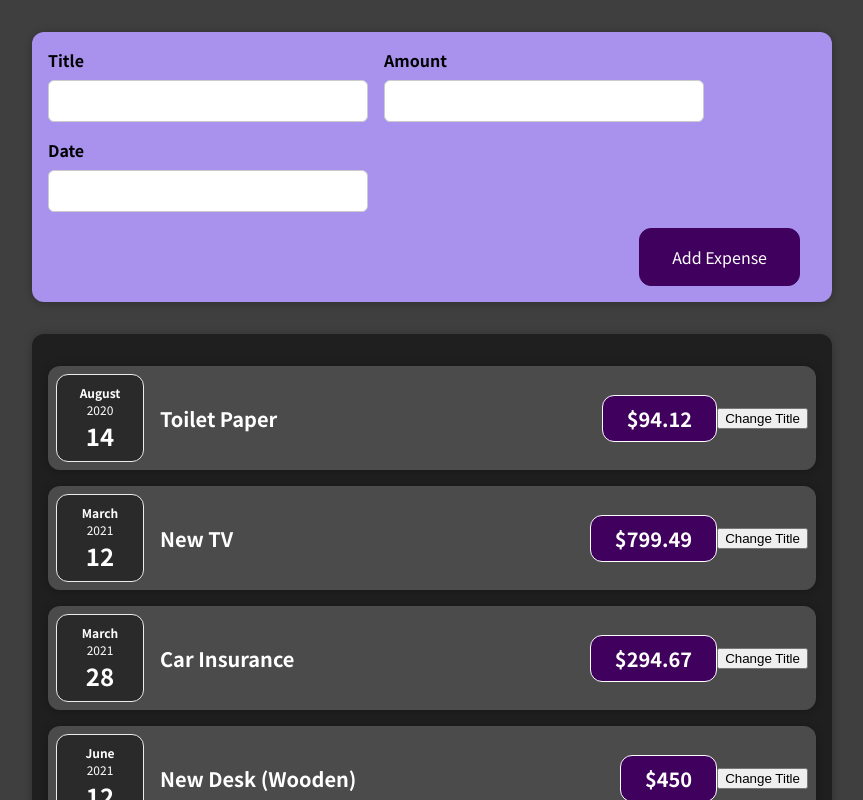
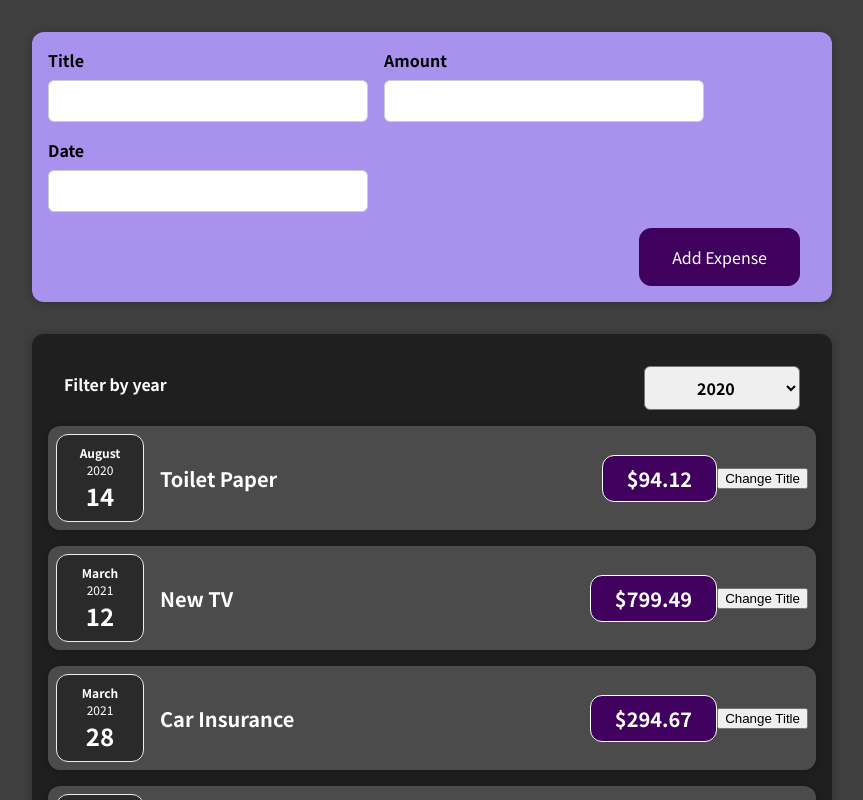
Before and after one commit to DylanAttal/react-complete-guide, a React (Create React App) app: page / in a window 1280 px wide. Shown: the top 800 px of the page, without its empty margins (208-1071 px from the left). Built offline with nearby package versions, Linux system fonts and the light colour scheme.

Commit message:
two way binding makes a controlled component

```diff
--- /dev/null
+++ b/src/components/Expenses/ExpenseFilter.css
@@ -0,0 +1,24 @@
+.expenses-filter {
+  color: white;
+  padding: 0 1rem;
+}
+
+.expenses-filter__control {
+  display: flex;
+  width: 100%;
+  align-items: center;
+  justify-content: space-between;
+  margin: 1rem 0;
+}
+
+.expenses-filter label {
+  font-weight: bold;
+  margin-bottom: 0.5rem;
+}
+
+.expenses-filter select {
+  font: inherit;
+  padding: 0.5rem 3rem;
+  font-weight: bold;
+  border-radius: 6px;
+}
--- /dev/null
+++ b/src/components/Expenses/ExpenseFilter.js
@@ -0,0 +1,25 @@
+import React from 'react'
+
+import './ExpenseFilter.css'
+
+const ExpenseFilter = (props) => {
+  const dropdownChangeHandler = (event) => {
+    props.onChangeFilter(event.target.value)
+  }
+
+  return (
+    <div className='expenses-filter'>
+      <div className='expenses-filter__control'>
+        <label>Filter by year</label>
+        <select value={props.selected} onChange={dropdownChangeHandler}>
+          <option value='2022'>2022</option>
+          <option value='2021'>2021</option>
+          <option value='2020'>2020</option>
+          <option value='2019'>2019</option>
+        </select>
+      </div>
+    </div>
+  )
+}
+
+export default ExpenseFilter
--- a/src/components/Expenses/Expenses.js
+++ b/src/components/Expenses/Expenses.js
@@ -1,10 +1,23 @@
+import { useState } from 'react'
 import Card from '../UI/Card'
+import ExpenseFilter from './ExpenseFilter'
 import ExpenseItem from './ExpenseItem'
 import './Expenses.css'
 
 const Expenses = (props) => {
+  const [filteredYear, setFilteredYear] = useState('2020')
+
+  const filterChangeHandler = (selectedYear) => {
+    setFilteredYear(selectedYear)
+  }
+
   return (
+    <div>
       <Card className='expenses'>
+        <ExpenseFilter
+          selected={filteredYear}
+          onChangeFilter={filterChangeHandler}
+        />
         <ExpenseItem
           title={props.items[0].title}
           amount={props.items[0].amount}
@@ -26,6 +39,7 @@
           date={props.items[3].date}
         />
       </Card>
+    </div>
   )
 }
 
```
Also changed, not shown: 1 other file (tests, documents, lock files or other folders). Lines whose indentation alone changed are shown as unchanged.
